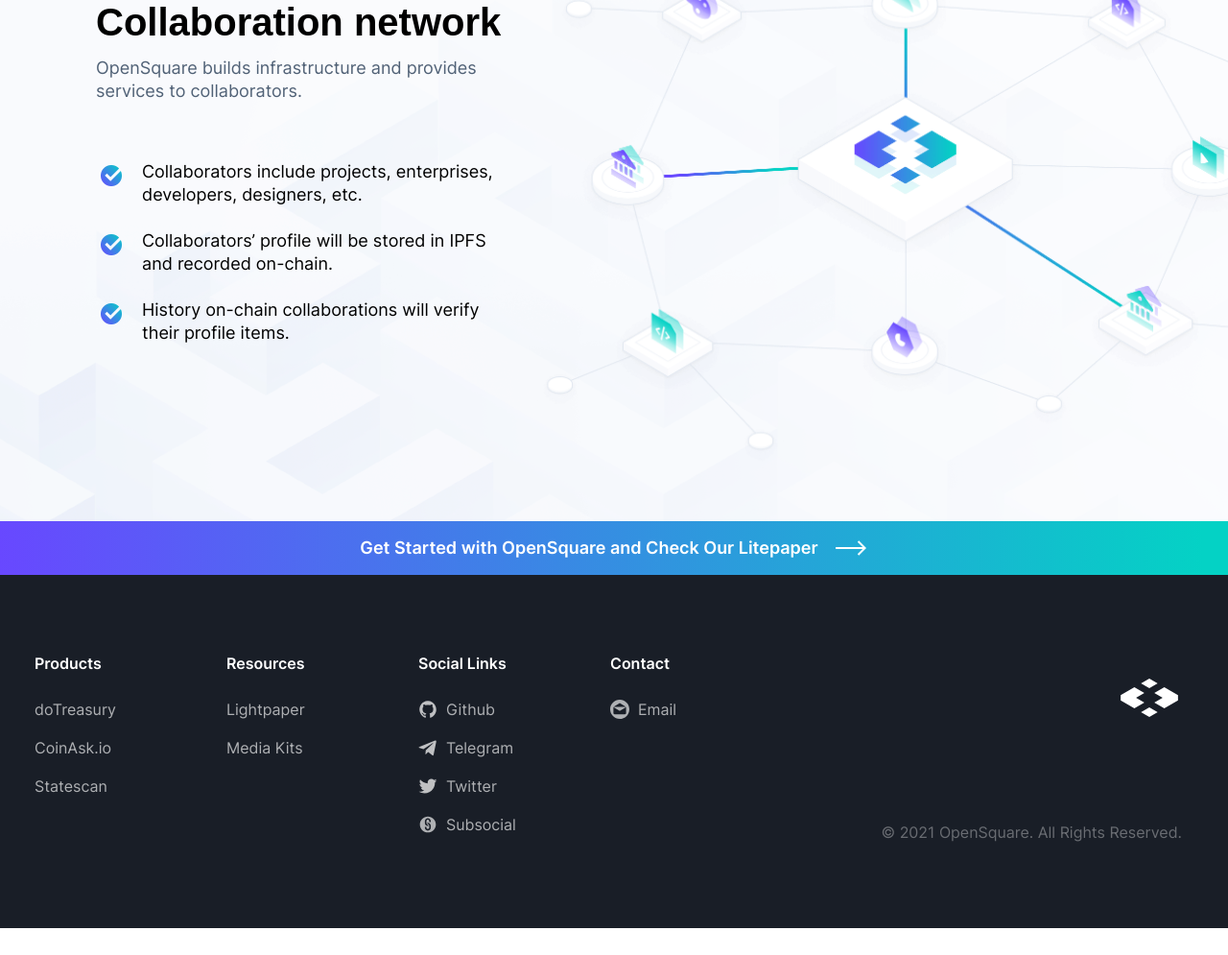
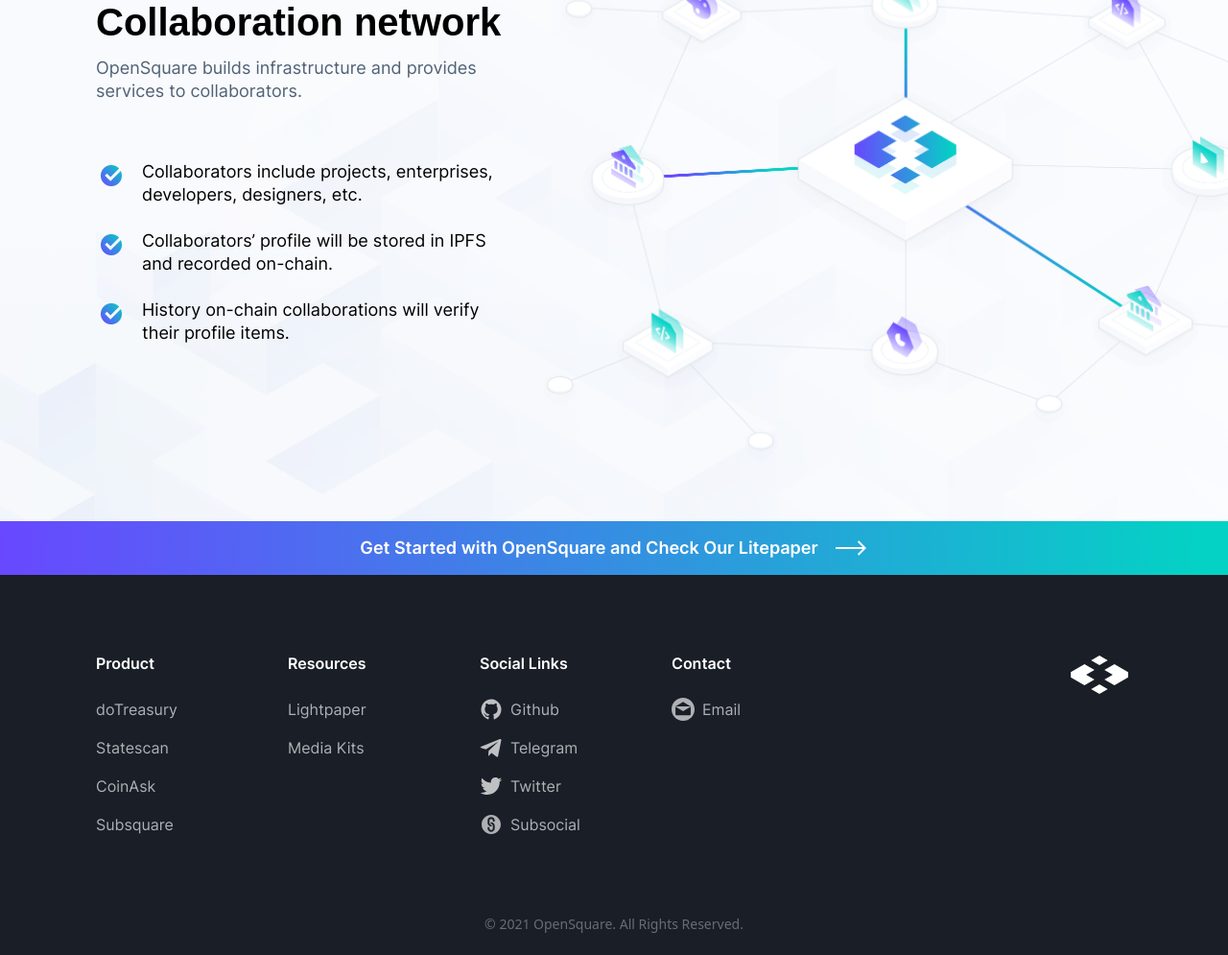
Before and after one commit to opensquare-network/opensquare-network.github.io, a Gatsby site: page / in a window 1280 px wide. Shown: the part 3511-4506 px from the top of the page at 96% size. Before the commit the page ends 4478 px from the top, so only its background shows below. Built offline with nearby package versions, Linux system fonts and the light colour scheme; Gatsby itself is replaced by a stand-in of ours; a web font is replaced by a local one.

Commit message:
Update footer

```diff
--- /dev/null
+++ b/src/components/ExternalLink.js
@@ -0,0 +1,24 @@
+import React from "react";
+import styled from "styled-components";
+
+const Wrapper = styled.a`
+  :hover {
+    color: inherit;
+    text-decoration: underline;
+  }
+`;
+
+export default function ExternalLink({ href, children }) {
+  return (
+    <Wrapper
+      href={href}
+      target="_blank"
+      rel="noopener noreferrer"
+      onClick={(e) => {
+        e.stopPropagation();
+      }}
+    >
+      {children}
+    </Wrapper>
+  );
+}
--- a/src/components/Footer/index.js
+++ b/src/components/Footer/index.js
@@ -1,162 +1,227 @@
-import { Row } from "./styledComponents";
 import React from "react";
 import Github from "./github.svg";
 import Email from "./email.svg";
 import Telegram from "./tg.svg";
 import Twitter from "./twitter.svg";
 import SubSocial from "./subsocial.svg";
-import styled from "styled-components";
+import styled, { css } from "styled-components";
+import ExternalLink from "../ExternalLink";
+import Logo from "./opensquare-footer-logo.svg";
 
-const FooterItem = styled.a`
+const p_16_normal = css`
+  font-family: Inter, serif;
+  font-style: normal;
+  font-weight: normal;
+  font-size: 16px;
+  line-height: 24px;
+`;
+
+const p_16_semibold = css`
+  font-family: Inter, serif;
+  font-style: normal;
+  font-weight: 600;
+  font-size: 16px;
+  line-height: 24px;
+`;
+
+const Wrapper = styled.footer`
+  flex: 0 0 auto;
+  background: #191e27;
+`;
+
+const ContentWrapper = styled.div`
   display: flex;
-  align-items: center;
-
-  &:hover {
-    color: #ffffff;
+  align-items: flex-start;
+  justify-content: space-between;
+  padding: 80px 0;
+  @media screen and (max-width: 1144px) {
+    padding: 80px 32px;
+  }
+  @media screen and (max-width: 900px) {
+    padding: 40px 20px 20px;
+    flex-direction: column;
+    > :not(:first-child) {
+      margin-top: 40px;
+    }
   }
 `;
 
+const Container = styled.div`
+  max-width: 1080px;
+  margin: 0 auto;
+`;
+
+const LeftWrapper = styled.div`
+  display: grid;
+  row-gap: 32px;
+  column-gap: 40px;
+  grid-template-columns: repeat(4, 1fr);
+  @media screen and (max-width: 760px) {
+    grid-template-columns: repeat(2, 1fr);
+  }
+  @media screen and (max-width: 360px) {
+    grid-template-columns: repeat(1, 1fr);
+  }
+`;
+
+const List = styled.div`
+  width: 160px;
+`;
+
+const Label = styled.div`
+  ${p_16_semibold};
+  margin-bottom: 24px;
+  color: #ffffff;
+`;
+
+const ItemsWrapper = styled.div`
+  > :not(:first-child) > * {
+    margin-top: 16px;
+  }
+`;
+
+const Item = styled.div`
+  display: flex;
+  align-items: center;
+  ${p_16_normal};
+  color: rgba(255, 255, 255, 0.65);
+  > svg {
+    width: 24px;
+    height: 24px;
+    margin-right: 8px;
+  }
+  &:hover {
+    color: rgb(255, 255, 255);
+  }
+`;
+
+const RightWrapper = styled.div`
+  display: flex;
+  flex-direction: column;
+  align-items: flex-end;
+  > svg {
+    width: 68px;
+    height: 48px;
+    margin-bottom: 120px;
+  }
+  > div {
+    text-align: right;
+    ${p_16_normal};
+    color: rgba(255, 255, 255, 0.35);
+  }
+  @media screen and (max-width: 900px) {
+    align-items: flex-start;
+    > svg {
+      margin-bottom: 0;
+    }
+    > svg {
+      text-align: left;
+    }
+  }
+`;
+
+const BottomWrapper = styled.div`
+  font-size: 14px;
+  line-height: 24px;
+  color: rgba(255, 255, 255, 0.35);
+  padding-bottom: 20px;
+  text-align: center;
+`;
+
+export const FOOTER_ITEMS = [
+  {
+    label: "Product",
+    items: [
+      { name: "doTreasury", link: "https://www.dotreasury.com" },
+      { name: "Statescan", link: "https://statescan.io" },
+      { name: "CoinAsk", link: "https://www.coinask.io" },
+      { name: "Subsquare", link: "https://www.subsquare.io" },
+    ],
+  },
+  {
+    label: "Resources",
+    items: [
+      {
+        name: "Lightpaper",
+        link: "https://github.com/opensquare-network/papers",
+      },
+      {
+        name: "Media Kits",
+        link: "https://drive.google.com/drive/folders/1nA6PTJJYfnpvB8wu9cgQaHopMRM4bqQg?usp=sharing",
+      },
+    ],
+  },
+  {
+    label: "Social Links",
+    items: [
+      {
+        name: "Github",
+        icon: "github.svg",
+        link: "https://github.com/opensquare-network",
+      },
+      {
+        name: "Telegram",
+        icon: "telegram.svg",
+        link: "https://t.me/opensquare",
+      },
+      {
+        name: "Twitter",
+        icon: "twitter.svg",
+        link: "https://twitter.com/OpensquareN",
+      },
+      {
+        name: "Subsocial",
+        icon: "subsocial.svg",
+        link: "https://app.subsocial.network/@opensquare",
+      },
+    ],
+  },
+  {
+    label: "Contact",
+    items: [
+      { name: "Email", icon: "mail.svg", link: "mailto:hi@opensquare.network" },
+    ],
+  },
+];
+
 export default function Footer() {
+  const iconMap = new Map([
+    ["github.svg", <Github />],
+    ["telegram.svg", <Telegram />],
+    ["twitter.svg", <Twitter />],
+    ["subsocial.svg", <SubSocial />],
+    ["mail.svg", <Email />],
+  ]);
+
   return (
-    <div className="bg-gray-800" style={{ backgroundColor: "#191E27" }}>
-      <div className="lg:max-w-1400px mx-auto pl-4 py-80px sm:flex sm:pl-9 font-inter overflow-x-scroll">
-        <Row className="flex flex-wrap sm:flex-nowrap">
-          <div className="w-171px sm:w-200px">
-            <p className="block h-6 mb-6 text-white font-semibold">Products</p>
-            {/*<FooterItem target="_blank" href="/" className="block h-6 mb-4 text-light-minor">*/}
-            {/*  Bounty*/}
-            {/*</FooterItem>*/}
-            <FooterItem
-              target="_blank"
-              rel="noreferrer"
-              href="https://www.dotreasury.com/"
-              className="block h-6 mb-4 text-light-minor"
-            >
-              doTreasury
-            </FooterItem>
-            <FooterItem
-              target="_blank"
-              rel="noreferrer"
-              href="https://coinask.io"
-              className="block h-6 mb-4 text-light-minor"
-            >
-              CoinAsk.io
-            </FooterItem>
-            <FooterItem
-              target="_blank"
-              rel="noreferrer"
-              href="https://statescan.io/"
-              className="block h-6 mb-4 text-light-minor"
-            >
-              Statescan
-            </FooterItem>
-          </div>
-
-          <div className="w-171px sm:w-200px">
-            <p className="block h-6 mb-6 text-white font-semibold">Resources</p>
-            <FooterItem
-              target="_blank"
-              rel="noreferrer"
-              href="https://github.com/opensquare-network/papers"
-              className="block h-6 mb-4 text-light-minor"
-            >
-              Lightpaper
-            </FooterItem>
-            <FooterItem
-              target="_blank"
-              rel="noreferrer"
-              href="https://drive.google.com/drive/folders/1nA6PTJJYfnpvB8wu9cgQaHopMRM4bqQg?usp=sharing"
-              className="block h-6 mb-4 text-light-minor"
-            >
-              Media Kits
-            </FooterItem>
-          </div>
-        </Row>
-
-        <Row className="flex">
-          <div className="w-171px sm:w-200px">
-            <p className="block h-6 mb-6 text-white font-semibold">
-              Social Links
-            </p>
-            <FooterItem
-              target="_blank"
-              rel="noreferrer"
-              href="https://github.com/opensquare-network/"
-              className="flex h-6 mb-4 text-light-minor items-center"
-            >
-              <Github width="20" height="20" /> &nbsp;&nbsp;Github
-            </FooterItem>
-            <FooterItem
-              target="_blank"
-              rel="noreferrer"
-              href="https://t.me/opensquare"
-              className="flex h-6 mb-4 text-light-minor items-center"
-            >
-              <Telegram width="20" height="20" /> &nbsp;&nbsp;Telegram
-            </FooterItem>
-            <FooterItem
-              target="_blank"
-              rel="noreferrer"
-              href="https://twitter.com/OpensquareN"
-              className="flex h-6 mb-4 text-light-minor items-center"
-            >
-              <Twitter width="20" height="20" /> &nbsp;&nbsp;Twitter
-            </FooterItem>
-            <FooterItem
-              target="_blank"
-              rel="noreferrer"
-              href="https://app.subsocial.network/@opensquare"
-              className="flex h-6 mb-4 text-light-minor items-center"
-            >
-              <SubSocial width="20" height="20" /> &nbsp;&nbsp;Subsocial
-            </FooterItem>
-          </div>
-
-          <div className="w-171px sm:w-200px">
-            <p className="block h-6 mb-6 text-white font-semibold">Contact</p>
-            <FooterItem
-              target="_blank"
-              rel="noreferrer"
-              href="mailto:hi@opensquare.network"
-              className="flex text-light-minor"
-            >
-              <Email width="20" height="20" /> &nbsp;&nbsp;Email
-            </FooterItem>
-          </div>
-        </Row>
-
-        <div className="sm:w-full sm:pr-12">
-          <p className="h-24 flex items-center sm:w-full sm:justify-end">
-            <svg
-              width="68"
-              height="48"
-              viewBox="0 0 68 48"
-              fill="none"
-              xmlns="http://www.w3.org/2000/svg"
-            >
-              <path
-                d="M47.8582 24L39.1972 19L49.5904 13L63.8811 21.25V26.75L49.5904 35L39.1972 29L47.8582 24Z"
-                fill="white"
-              />
-              <path
-                d="M28.804 29L20.143 24L28.804 19L18.4108 13L4.12012 21.25V26.75L18.4108 35L28.804 29Z"
-                fill="white"
-              />
-              <path
-                d="M34.0006 34L42.6616 39L34.0006 44L25.3396 39L34.0006 34Z"
-                fill="white"
-              />
-              <path
-                d="M42.6616 9L34.0006 4L25.3396 9L34.0006 14L42.6616 9Z"
-                fill="white"
-              />
-            </svg>
-          </p>
-          <div className="rights text-light-minimal sm:text-right mt-0 md:mt-20">
-            © 2021 OpenSquare. All Rights Reserved.
-          </div>
-        </div>
-      </div>
-    </div>
+    <Wrapper>
+      <Container>
+        <ContentWrapper>
+          <LeftWrapper>
+            {FOOTER_ITEMS.map((item, index) => (
+              <List key={index}>
+                <Label>{item.label}</Label>
+                <ItemsWrapper>
+                  {item.items.map((item, index) => (
+                    <ExternalLink href={item.link} key={index}>
+                      <Item>
+                        {item.icon && iconMap.get(item.icon)}
+                        {item.name}
+                      </Item>
+                    </ExternalLink>
+                  ))}
+                </ItemsWrapper>
+              </List>
+            ))}
+          </LeftWrapper>
+          <RightWrapper>
+            <Logo />
+          </RightWrapper>
+        </ContentWrapper>
+        <BottomWrapper>
+          {`© ${new Date().getFullYear()} OpenSquare. All Rights Reserved.`}
+        </BottomWrapper>
+      </Container>
+    </Wrapper>
   );
 }
```
Also changed, not shown: src/components/Footer/opensquare-footer-logo.svg (added).
